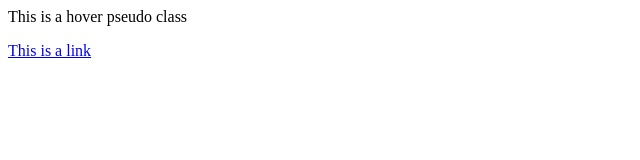
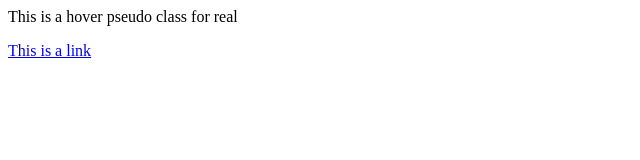
Before and after one commit to margarettefrancis/Pseudo-Classes-Demo, a plain HTML site: page index.html in a window 1280 px wide. Shown: the full height of the page, 0-640 px from the left. Drawn offline with Linux system fonts and the light colour scheme.

Commit message:
this is a hover pseudo class for real

```diff
--- a/index.html
+++ b/index.html
@@ -4,7 +4,7 @@
 <link rel="stylesheet" href="stylesheet.css"></header>
 
 <body>
-    <p> This is a hover pseudo class </p>
+    <p> This is a hover pseudo class for real </p>
 
     <p> <a href="https://www.google.com/" target="_blank"> This is a link </a> </p>
 
```
